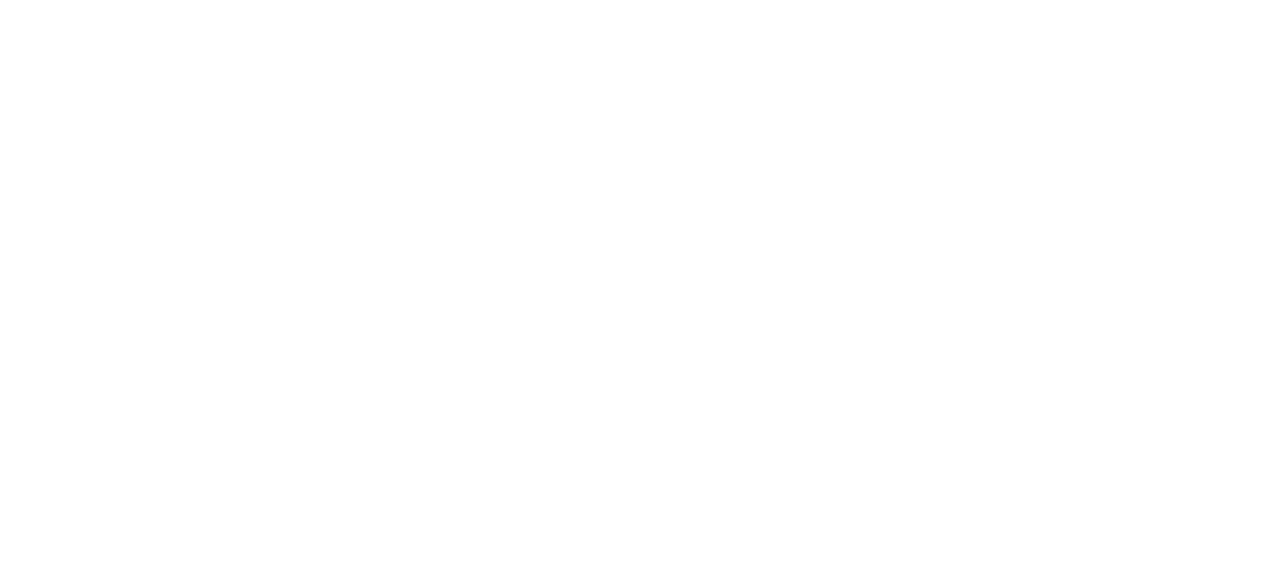
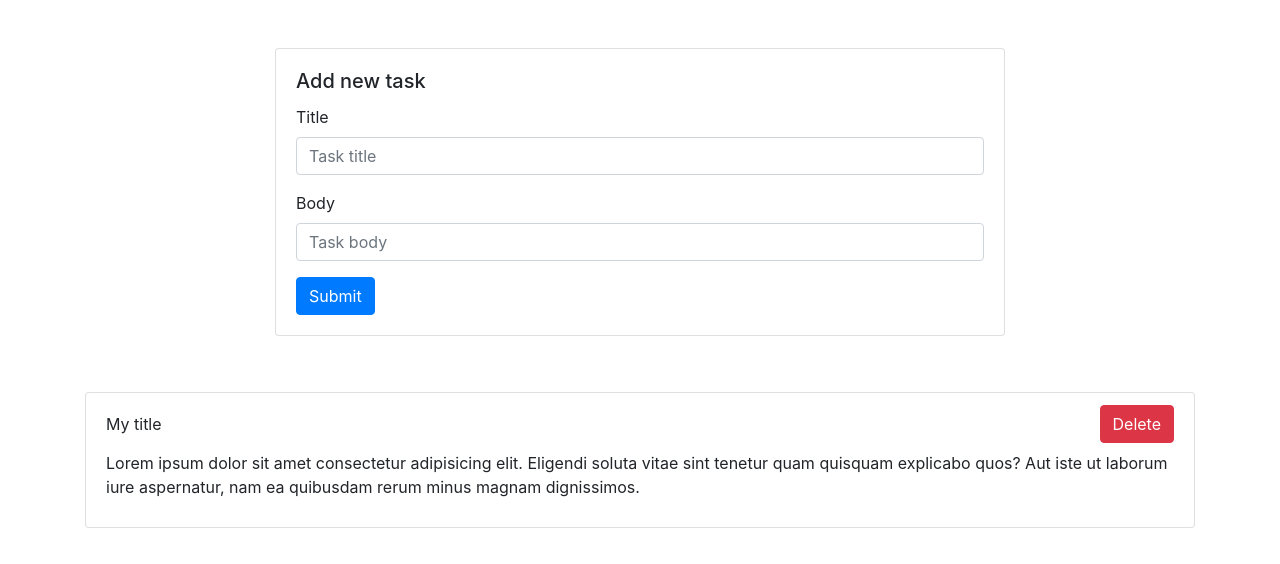
Before and after one commit to yurinds/todo_list, a plain HTML site: page index.html in a window 1280 px wide. Drawn offline with nearby package versions, Linux system fonts and the light colour scheme.

Commit message:
ready page layout

```diff
--- a/index.html
+++ b/index.html
@@ -5,11 +5,53 @@
   <meta charset="UTF-8">
   <meta name="viewport" content="width=device-width, initial-scale=1.0">
   <meta http-equiv="X-UA-Compatible" content="ie=edge">
-  <title>Document</title>
+  <link rel="stylesheet" href="https://stackpath.bootstrapcdn.com/bootstrap/4.3.1/css/bootstrap.min.css"
+    integrity="sha384-ggOyR0iXCbMQv3Xipma34MD+dH/1fQ784/j6cY/iJTQUOhcWr7x9JvoRxT2MZw1T" crossorigin="anonymous" />
+
+  <title>Task list</title>
 </head>
 
 <body>
+  <div class="container">
 
+    <div class="row">
+      <div class="col-lg-8 mx-auto mt-5">
+        <div class="card">
+          <div class="card-body">
+            <h5 class="card-title">Add new task</h5>
+            <form>
+              <div class="form-group">
+                <label for="inputTitle">Title</label>
+                <input type="text" name="title" class="form-control" id="inputTitle" placeholder="Task title">
+              </div>
+              <div class="form-group">
+                <label for="inputBody">Body</label>
+                <input type="text" name="body" class="form-control" id="inputBody" placeholder="Task body">
+              </div>
+              <button type="submit" class="btn btn-primary">Submit</button>
+            </form>
+          </div>
+        </div>
+      </div>
+    </div>
+
+    <div class="row">
+      <div class="col-lg-12 mt-5">
+        <ul class="list-group">
+          <li class="list-group-item d-flex align-items-center flex-wrap mt-2">
+            <span>My title</span>
+            <button class="btn btn-danger ml-auto delete-btn">Delete</button>
+            <p class="mt-2 w-100">
+              Lorem ipsum dolor sit amet consectetur adipisicing elit. Eligendi
+              soluta vitae sint tenetur quam quisquam explicabo quos? Aut iste
+              ut laborum iure aspernatur, nam ea quibusdam rerum minus magnam
+              dignissimos.
+            </p>
+        </ul>
+      </div>
+    </div>
+
+  </div>
 
   <script src="application.js"></script>
 </body>
```
